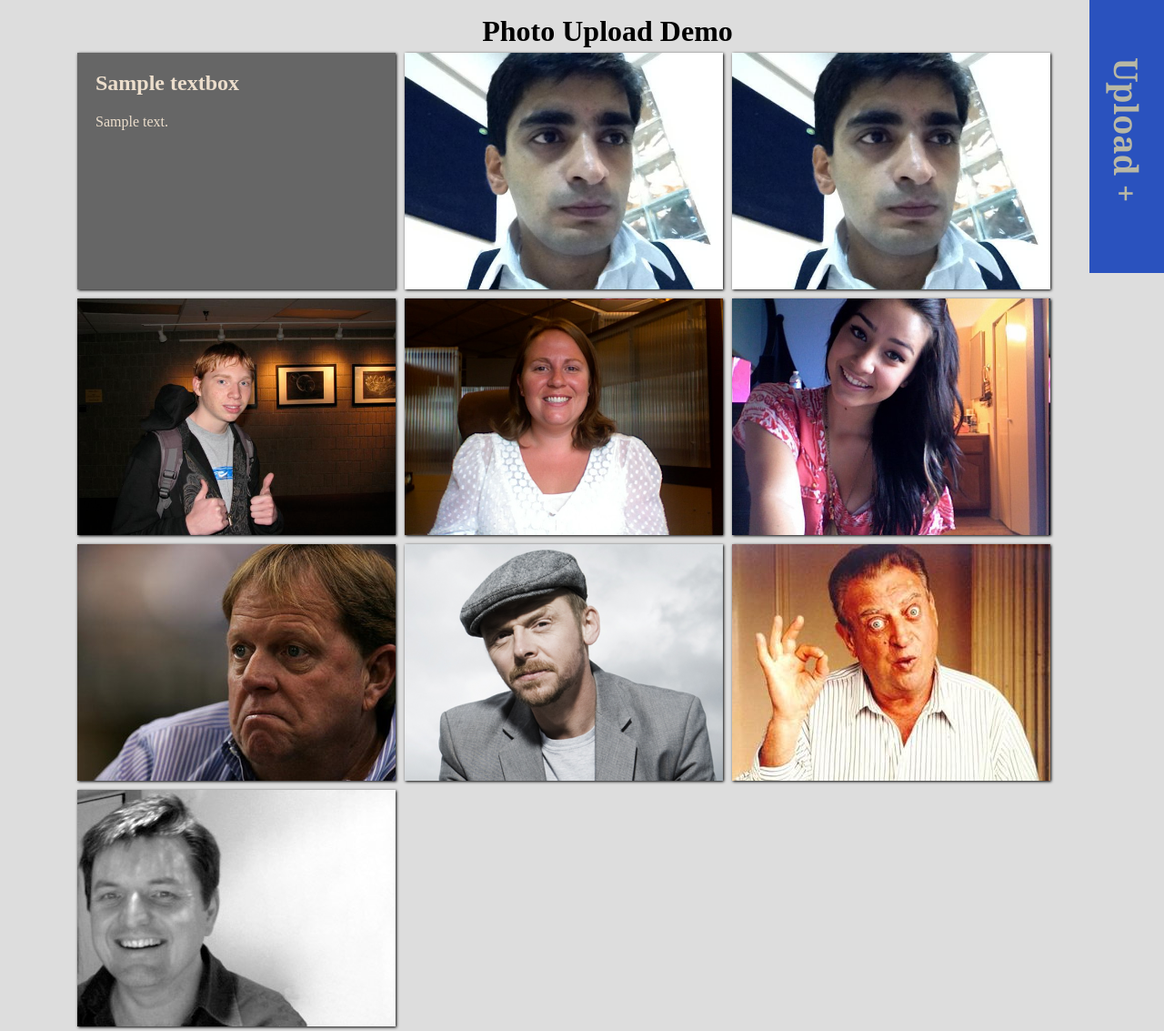
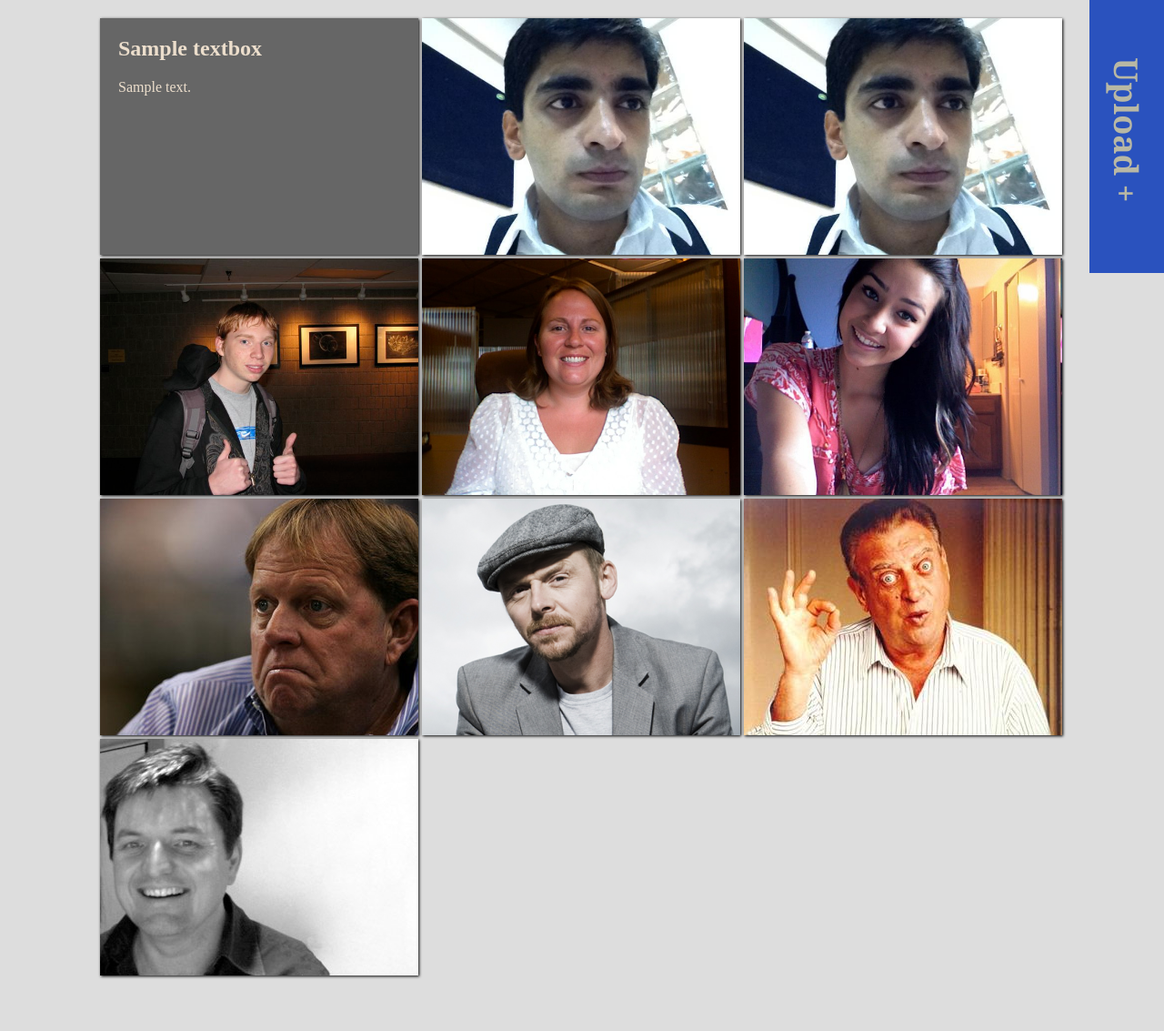
Before and after one commit to citizenengagementlab/django-webcam-photoupload, a Django app: page / in a window 1280 px wide. Shown: the whole page at 91% size. After the commit the page ends 1075 px from the top, so only its background shows below. Run offline with Django 3.2, Linux system fonts and the light colour scheme; data comes from the database, SQL or seed files in the repository; tables that the repository leaves empty hold one stand-in row (values such as "Sample post"); some libraries are stand-ins or nearby versions.

Commit message:
trying to pass request.POST back to template after it gets sent to the view, since i don't really have access to it other than in the request.  also, fixed some css and centered the photo-grid.

```diff
--- a/photo_upload/media/css/style.css
+++ b/photo_upload/media/css/style.css
@@ -4,7 +4,7 @@ body {
   background-color: #DDD;
 }
 body #wrapper {
-  width: 95%;
+  width: 1060px;
   margin: 0 auto;
 }
 body #wrapper #sticky {
@@ -100,6 +100,9 @@ body #wrapper #sticky #upload #step-2 .left-section {
 body #wrapper #sticky #upload #step-2 .left-section form {
   margin-top: 30px;
 }
+body #wrapper #sticky #upload #step-2 .left-section form input[type="text"] {
+  width: 80%;
+}
 body #wrapper #sticky #upload #step-2 .left-section form label {
   display: block;
 }
@@ -126,33 +129,27 @@ div.nophoto {
   right: 0px;
 }
 .errorlist {
-  position: relative;
-  right: 22px;
   margin: 5px 0px;
   color: red;
 }
 ul#photo_grid {
-  position: relative;
-}
-ul#photo_grid h1 {
   margin: 0px;
-  position: relative;
-  text-align: center;
+  padding: 0px;
+  margin: 20px auto;
 }
 ul#photo_grid li.captioned_photo {
   width: 350px;
   height: 260px;
   list-style-type: none;
   display: inline;
-  float: left;
-  margin: 5px;
 }
 ul#photo_grid li.captioned_photo.first {
   background: #666;
+  display: inline-block;
+  vertical-align: top;
   color: #BBB;
   width: 350px;
   height: 260px;
-  display: block;
   box-shadow: 1px 1px 3px black;
 }
 ul#photo_grid li.captioned_photo.first h2,
@@ -165,3 +162,65 @@ ul#photo_grid li.captioned_photo img {
   height: inherit;
   box-shadow: 1px 1px 3px black;
 }
+/* Simple as fuck reset */
+/* ----------------------------
+simple reset
+---------------------------- */
+html,
+body,
+ul,
+ol,
+li,
+form,
+fieldset,
+legend {
+  margin: 0;
+  padding: 0;
+}
+h1,
+h2,
+h3,
+h4,
+h5,
+h6,
+p {
+  margin-top: 0;
+}
+fieldset,
+img {
+  border: 0;
+}
+legend {
+  color: #000;
+}
+li {
+  list-style: none;
+}
+sup {
+  vertical-align: text-top;
+}
+sub {
+  vertical-align: text-bottom;
+}
+table {
+  border-collapse: collapse;
+  border-spacing: 0;
+}
+caption,
+th,
+td {
+  text-align: left;
+  vertical-align: top;
+  font-weight: normal;
+}
+input,
+textarea,
+select {
+  font-size: 110%;
+  line-height: 1.1;
+}
+abbr,
+acronym {
+  border-bottom: .1em dotted;
+  cursor: help;
+}
--- a/photo_upload/media/css/style.less
+++ b/photo_upload/media/css/style.less
@@ -40,9 +40,8 @@
 body {
 	width:100%;
 	background-color:#DDD;
-
 	#wrapper {
-		width:95%;
+		width:1060px;
 		margin:0 auto;
 		#sticky {
 			.sticky();
@@ -122,11 +121,12 @@ body {
 						left:20px;
 
 						form {
-
 							margin-top:30px;
+							input[type="text"] {
+								width:80%;
+							}
 							label {
 								display:block;
-
 							}
 						}
 					}
@@ -157,32 +157,26 @@ div.nophoto {
 }
 
 .errorlist {
-	position: relative;
-	right: 22px;
-margin: 5px 0px;
-color: red;
+	margin: 5px 0px;
+	color: red;
 }
 
 ul#photo_grid {
-	h1 {
-			margin:0px;
-			position:relative;
-			text-align:center;
-		}
-	position:relative;
+	margin:0px;
+	padding:0px;
+	margin: 20px auto;
 	li.captioned_photo {
 		width:350px;
 		height:260px;
 		list-style-type: none;
 		display:inline;
-		float:left;
-		margin:5px;
 		&.first {
 		background:#666;
+		display:inline-block;
+		vertical-align: top;
 		color:#BBB;
 		width:350px;
 		height:260px;
-		display:block;
 		box-shadow: 1px 1px 3px black;
 		h2, p {
 			margin: 20px;
@@ -196,3 +190,54 @@ ul#photo_grid {
 		}
 	}
 }
+
+
+
+/* Simple as fuck reset */
+
+/* ----------------------------
+simple reset
+---------------------------- */
+
+html, body, ul, ol, li, form, fieldset, legend
+{
+	margin: 0;
+	padding: 0;
+}
+
+h1, h2, h3, h4, h5, h6, p { margin-top: 0; }
+
+fieldset,img { border: 0; }
+
+legend { color: #000; }
+
+li { list-style: none; }
+
+sup { vertical-align: text-top; }
+
+sub { vertical-align: text-bottom; }
+
+table
+{
+	border-collapse: collapse;
+	border-spacing: 0;
+}
+
+caption, th, td
+{
+	text-align: left;
+	vertical-align: top;
+	font-weight: normal;
+}
+
+input, textarea, select
+{
+	font-size: 110%;
+	line-height: 1.1;
+}
+
+abbr, acronym
+{
+	border-bottom: .1em dotted;
+	cursor: help;
+}
--- a/photo_upload/templates/index.html
+++ b/photo_upload/templates/index.html
@@ -4,7 +4,7 @@
 {%block photo_grid%}
 
 <ul id="photo_grid">
-		<h1>Photo Upload Demo</h1>
+	{{raw_post}}
 		<li class="captioned_photo first">
 		{%for text in textbox%}
 			<h2>{{text.title}}</h2>
@@ -96,7 +96,6 @@ function switchStep() {
 //Callback function for jpegcam - invokes switchStep, creates canvas, and adds jpeg image to canvas
 function callbackCamera(returned_data) {
 		switchStep();
-
 		//Todo - how do I pass returned image URL... do I define request.POST in context?  Shouldn't this be a file that I'm uploading?  Why is it being returned as a POST and not in request.FILES...
 
 		/* Maybe something like
--- a/photo_upload/views.py
+++ b/photo_upload/views.py
@@ -25,10 +25,13 @@ def index(request):
 
 @csrf_exempt
 def save_raw_image(request):
+	raw_post = request.POST
+	textbox = TextBox.objects.all()
 	context = {
 		"form": PhotoForm(),
 		"photos": Photo.objects.filter(approved=True),
-		"textbox": TextBox(),
+		"textbox": textbox,
+		"raw_post": raw_post,
 	}
 	if request.method == 'POST':
 		print request.POST
```
